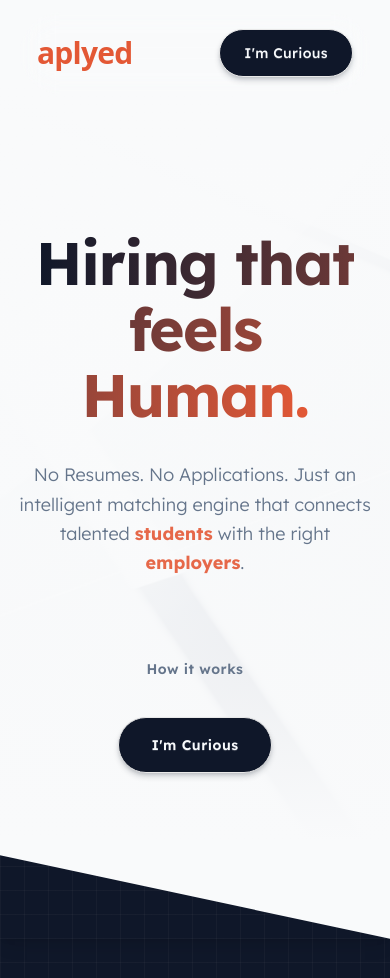
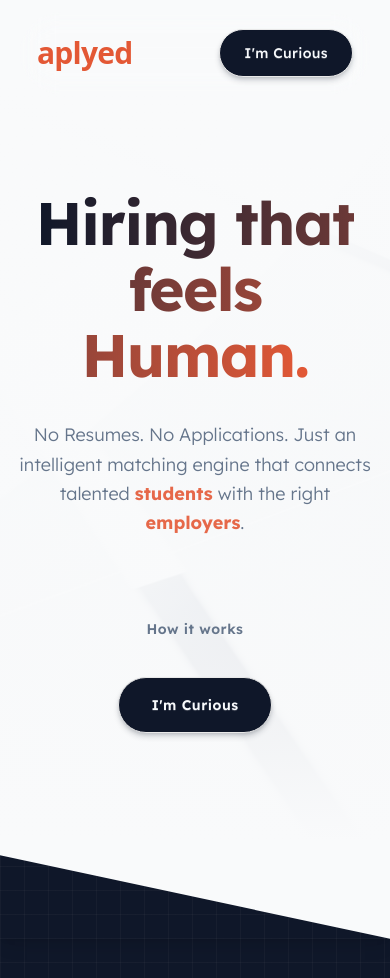
Before and after one commit to Liabilitically/aplyed, a Next.js app: page / in a window 390 px wide. Shown: the top 978 px of the page. Built offline with nearby package versions, Linux system fonts and the light colour scheme; no server answers.

Commit message:
try 2 fixing hero section padding

```diff
--- a/app/components/hero.tsx
+++ b/app/components/hero.tsx
@@ -26,7 +26,7 @@ export default function Hero() {
 
             <div className="container relative z-20 px-4 pb-10 text-center max-w-5xl mx-auto justify-center">
 
-                <h1 className="text-6xl md:text-8xl font-lexend font-bold text-primary pb-8 pt-30 leading-[1.1] tracking-tight">
+                <h1 className="text-6xl md:text-8xl font-lexend font-bold text-primary pb-8 pt-10 md:pt-30 leading-[1.1] tracking-tight">
                     <span className="text-transparent bg-clip-text bg-linear-to-r from-primary via-secondary to-primary bg-size-[200%_auto] animate-gradient">
                     Hiring that feels Human.
                     </span>
```
